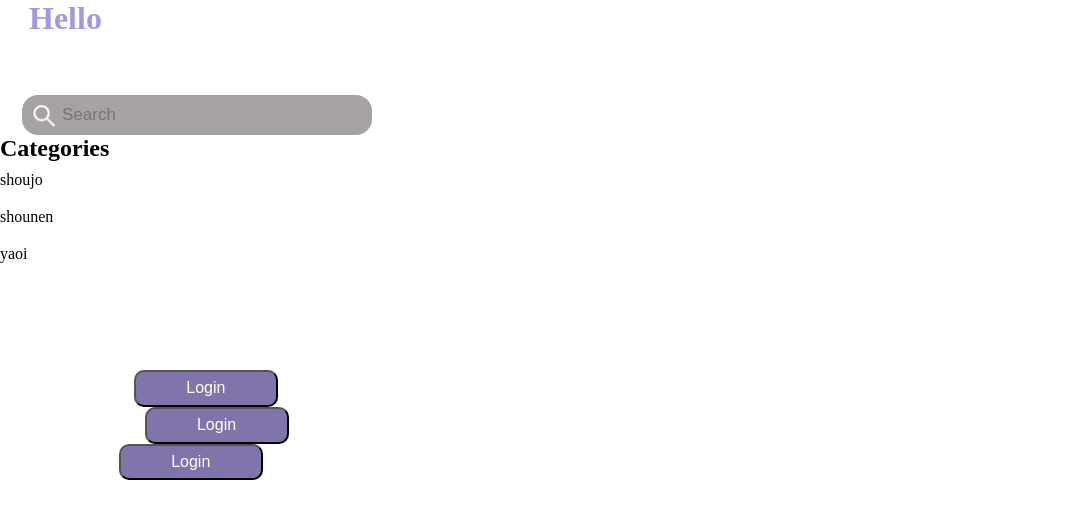
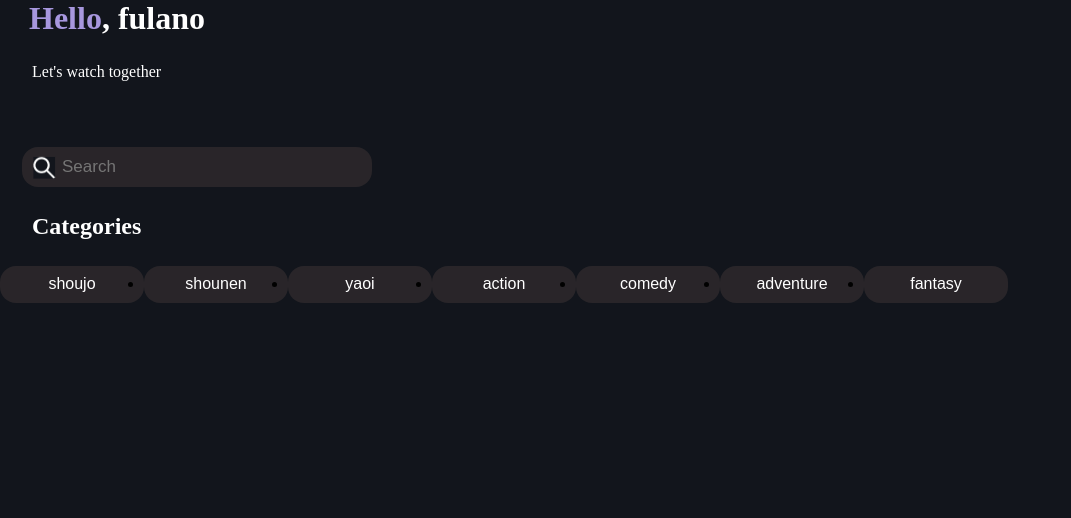
Before and after one commit to karinaramos0401/catalog-anime, a React (Create React App) app: page / in a window 1280 px wide. Shown: the top 518 px of the page, without its empty margins (0-1071 px from the left). Built offline with nearby package versions, Linux system fonts and the light colour scheme.

Commit message:
initial configuration carousel

```diff
--- a/src/components/Categories/Categories.jsx
+++ b/src/components/Categories/Categories.jsx
@@ -2,17 +2,20 @@ import React from 'react'
 import Carousel from '../../ui/Carousel/Carousel'
 import Button from '../../ui/Button/Button'
 
+import './Categories.scss'
+
 const Categories = () => {
-  const categories = ['shoujo', 'shounen', 'yaoi']
+  const categories = ['shoujo', 'shounen', 'yaoi', 'action', 'comedy', 'adventure', 'fantasy']
   return (
     <section>
-      <h2>Categories</h2>
+      <h2 className="subtitle">Categories</h2>
       <Carousel>
         {
           categories.map((category) => (
-            <li>{category}
-              <Button></Button>
-            </li>
+              <li className="category">
+                <Button className='blablabla' variant='dark'>{category}</Button>
+              </li>
+
           ))
         }
 
--- a/src/components/Categories/Categories.scss
+++ b/src/components/Categories/Categories.scss
@@ -0,0 +1,8 @@
+@import '../../styles/config';
+
+.subtitle{
+  margin-top: px-to-rem(26);
+  margin-left: px-to-rem(3);
+  color: $white;
+  margin-bottom: px-to-rem(26);
+}
--- a/src/components/Search/Search.scss
+++ b/src/components/Search/Search.scss
@@ -1,14 +1,14 @@
 @import '../../styles/_config.scss';
 
-// * {
-//   background-color: $black;
-// }
+* {
+  background-color: $black;
+}
 
-// .icon {
-//   width: px-to-rem(100);
-//   height: px-to-rem(100);
-//   left: 300px;
-// }
+.icon {
+  width: px-to-rem(100);
+  height: px-to-rem(100);
+  left: 300px;
+}
 
 .welcome, .subtitle {
   padding-left: px-to-rem(29);
--- a/src/pages/Login/Login.jsx
+++ b/src/pages/Login/Login.jsx
@@ -1,4 +1,4 @@
-import React from 'react'
+import React from 'react' // quando é jsx não precisa importar o react
 import Button from '../../ui/Button/Button'
 import '../../styles/_config.scss'
 
@@ -7,7 +7,7 @@ import './Login.scss'
 const Login = () => (
   <div className='container'>
     <div className='field'>
-      <Button className="button"/>
+      <Button className="button" name="login"/>
     </div>
   </div>
 
--- a/src/ui/Button/Button.jsx
+++ b/src/ui/Button/Button.jsx
@@ -2,12 +2,15 @@ import React from 'react'
 
 import './Button.scss'
 
-const Button = () => (
-  <button className='button'>Login</button>
+const Button = ({children, variant}) => {
+  const classes =  variant === 'dark' ? "button button--dark " : "button"
+  return (
+  <button className={classes}>
+    {children}
+  </button>
 )
 
-
-
+ }
 
 
 export default Button
--- a/src/ui/Button/Button.scss
+++ b/src/ui/Button/Button.scss
@@ -1,4 +1,4 @@
-@import  '../../styles/variables';
+@import  '../../styles/config';
 
 .button {
   background-color: $purple;
@@ -6,9 +6,18 @@
   color: #ffff;
   font-size: 1rem;
   height: 2.30rem;
-  margin-left: 5.7rem;
-  position: relative;
-  top: 13rem;
   width: 9rem;
 
+
+  &--dark {
+    background-color: rgba(68, 56, 56, 0.466);
+    border-radius: px-to-rem(16);
+    border: transparent;
+    transition: 200ms;
+  }
+
+  &--dark:hover {
+    background-color: $light-lilac;
+  }
+
 }
--- a/src/ui/Carousel/Carousel.jsx
+++ b/src/ui/Carousel/Carousel.jsx
@@ -1,9 +1,10 @@
 import React from 'react'
 
+import './Carousel.scss'
 
 const Carousel = ({children}) => (
 
-  <ul>
+  <ul className="carousel">
     {children}
   </ul>
 
--- a/src/ui/Carousel/Carousel.scss
+++ b/src/ui/Carousel/Carousel.scss
@@ -0,0 +1,6 @@
+@import '../../styles/config';
+
+
+.carousel {
+  display: flex;
+}
```
